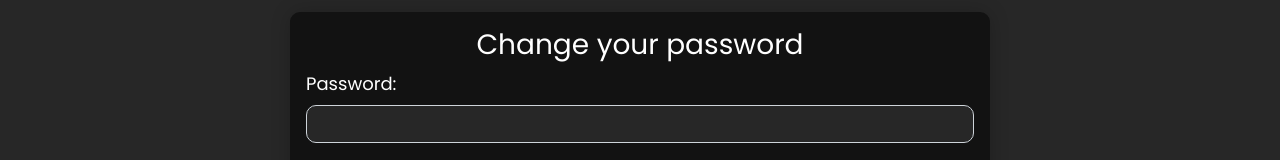
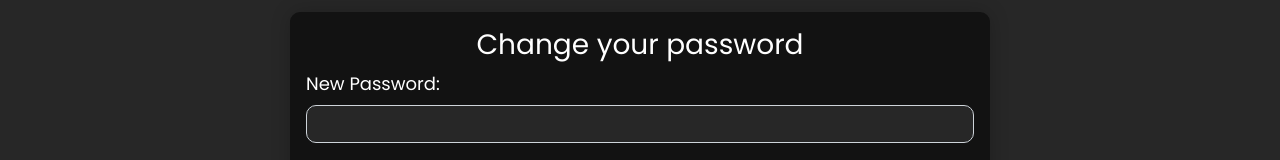
Before and after one commit to nnd1402/workout-masters-front, a React (Create React App) app: page /reset-password in a window 1280 px wide. Shown: the part 235-395 px from the top of the page. Built offline with nearby package versions, Linux system fonts and the light colour scheme.

Commit message:
Update UserResetPasswordForm.tsx

```diff
--- a/src/components/pages/UserForgotPassword/UserResetPasswordForm.tsx
+++ b/src/components/pages/UserForgotPassword/UserResetPasswordForm.tsx
@@ -78,7 +78,7 @@ const UserResetPasswordForm = () => {
 					<h3 className='form-title'>Change your password</h3>
 				</header>
 				<Form.Group className='mb-3' controlId='formBasicPassword'>
-					<Form.Label className='form-label'>Password:</Form.Label>
+					<Form.Label className='form-label'>New Password:</Form.Label>
 					<Form.Control
 						type='password'
 						defaultValue={password}
```
